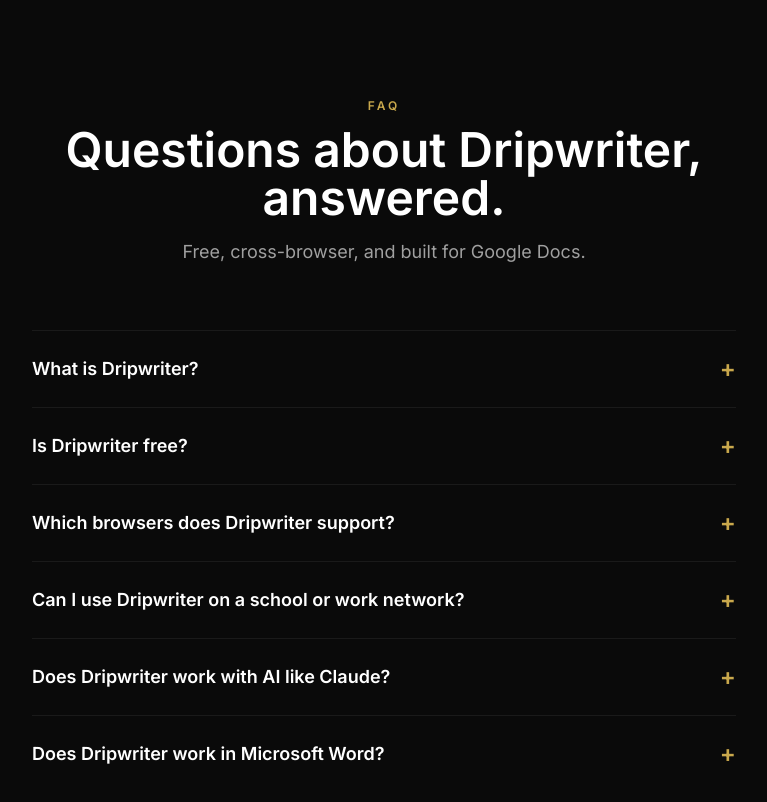
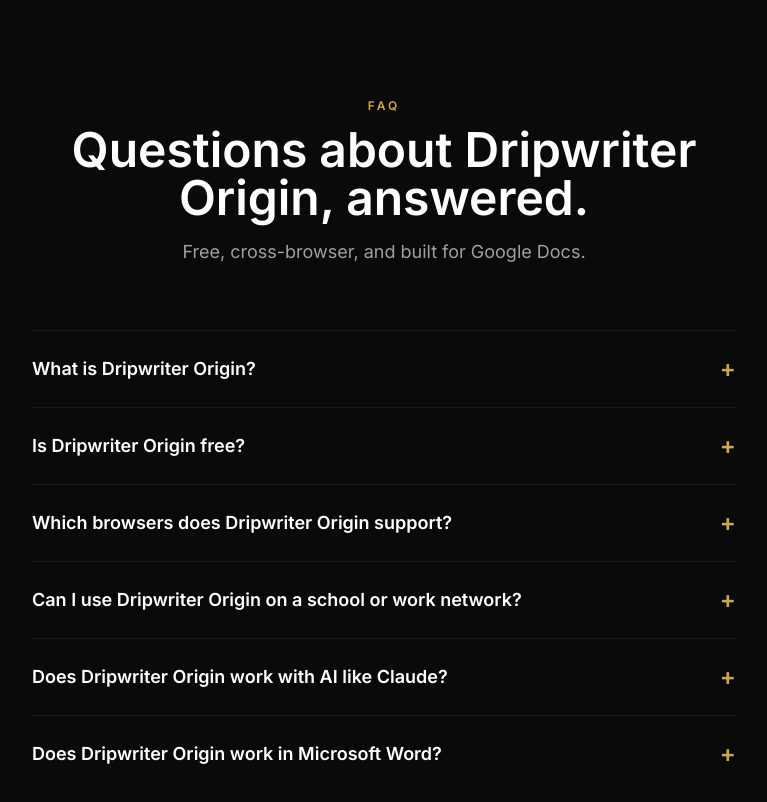
Before and after one commit to alexey-max-fedorov/dripwriter-origin, a Next.js app in the folder website/: page / in a window 1280 px wide. Shown: the part 3260-4062 px from the top of the page, without its empty margins (256-1023 px from the left). Built offline with nearby package versions, Linux system fonts and the light colour scheme.

Commit message:
docs(site): use full 'Dripwriter Origin' name throughout FAQ

```diff
--- a/website/src/components/sections/FAQ.tsx
+++ b/website/src/components/sections/FAQ.tsx
@@ -2,28 +2,28 @@
 
 const faqs = [
   {
-    q: "What is Dripwriter?",
-    a: "Dripwriter is a free, open-source browser extension that types pasted text into Google Docs with adjustable speed, keyboard-neighbor typos that auto-correct, occasional false-start words, and configurable short breaks. The result reads like a person typing live, not a script pasting in one shot."
+    q: "What is Dripwriter Origin?",
+    a: "Dripwriter Origin is a free, open-source browser extension that types pasted text into Google Docs with adjustable speed, keyboard-neighbor typos that auto-correct, occasional false-start words, and configurable short breaks. The result reads like a person typing live, not a script pasting in one shot."
   },
   {
-    q: "Is Dripwriter free?",
-    a: "Yes — Dripwriter is free for all noncommercial use under the Dripwriter Origin License, and the source is open on GitHub. Commercial use requires a separate license; open an issue at github.com/alexey-max-fedorov/dripwriter-origin/issues."
+    q: "Is Dripwriter Origin free?",
+    a: "Yes — Dripwriter Origin is free for all noncommercial use under the Dripwriter Origin License, and the source is open on GitHub. Commercial use requires a separate license; open an issue at github.com/alexey-max-fedorov/dripwriter-origin/issues."
   },
   {
-    q: "Which browsers does Dripwriter support?",
-    a: "Dripwriter works in Chrome, Microsoft Edge, and Firefox. The build pipeline ships both Chrome MV3 and Firefox MV3 packages, and extension.dripwriter.org routes you to the right store for your browser."
+    q: "Which browsers does Dripwriter Origin support?",
+    a: "Dripwriter Origin works in Chrome, Microsoft Edge, and Firefox. The build pipeline ships both Chrome MV3 and Firefox MV3 packages, and extension.dripwriter.org routes you to the right store for your browser."
   },
   {
-    q: "Can I use Dripwriter on a school or work network?",
-    a: "Dripwriter runs entirely inside your browser with no external servers to call and no telemetry, so there is nothing for a network filter to block once the extension is installed. If your browser can open the extension store and your Google Doc, Dripwriter works."
+    q: "Can I use Dripwriter Origin on a school or work network?",
+    a: "Dripwriter Origin runs entirely inside your browser with no external servers to call and no telemetry, so there is nothing for a network filter to block once the extension is installed. If your browser can open the extension store and your Google Doc, Dripwriter Origin works."
   },
   {
-    q: "Does Dripwriter work with AI like Claude?",
-    a: "Yes. With API mode enabled, Dripwriter exposes a window._dripwriter API on Google Docs tabs so an AI agent such as Claude can drive the typing engine. See the setup guide at /ai."
+    q: "Does Dripwriter Origin work with AI like Claude?",
+    a: "Yes. With API mode enabled, Dripwriter Origin exposes a window._dripwriter API on Google Docs tabs so an AI agent such as Claude can drive the typing engine. See the setup guide at /ai."
   },
   {
-    q: "Does Dripwriter work in Microsoft Word?",
-    a: "Not today. Dripwriter is built specifically for Google Docs, where its humanized typing engine is tuned to the Docs editor. Microsoft Word support is not currently available."
+    q: "Does Dripwriter Origin work in Microsoft Word?",
+    a: "Not today. Dripwriter Origin is built specifically for Google Docs, where its humanized typing engine is tuned to the Docs editor. Microsoft Word support is not currently available."
   }
 ];
 
@@ -33,7 +33,7 @@
       <div className="max-w-3xl mx-auto px-4 sm:px-6 lg:px-8">
         <SectionHeading
           eyebrow="FAQ"
-          title="Questions about Dripwriter, answered."
+          title="Questions about Dripwriter Origin, answered."
           subtitle="Free, cross-browser, and built for Google Docs."
         />
         <div className="mt-16 divide-y divide-[#1a1a1a] border-t border-[#1a1a1a]">
```
